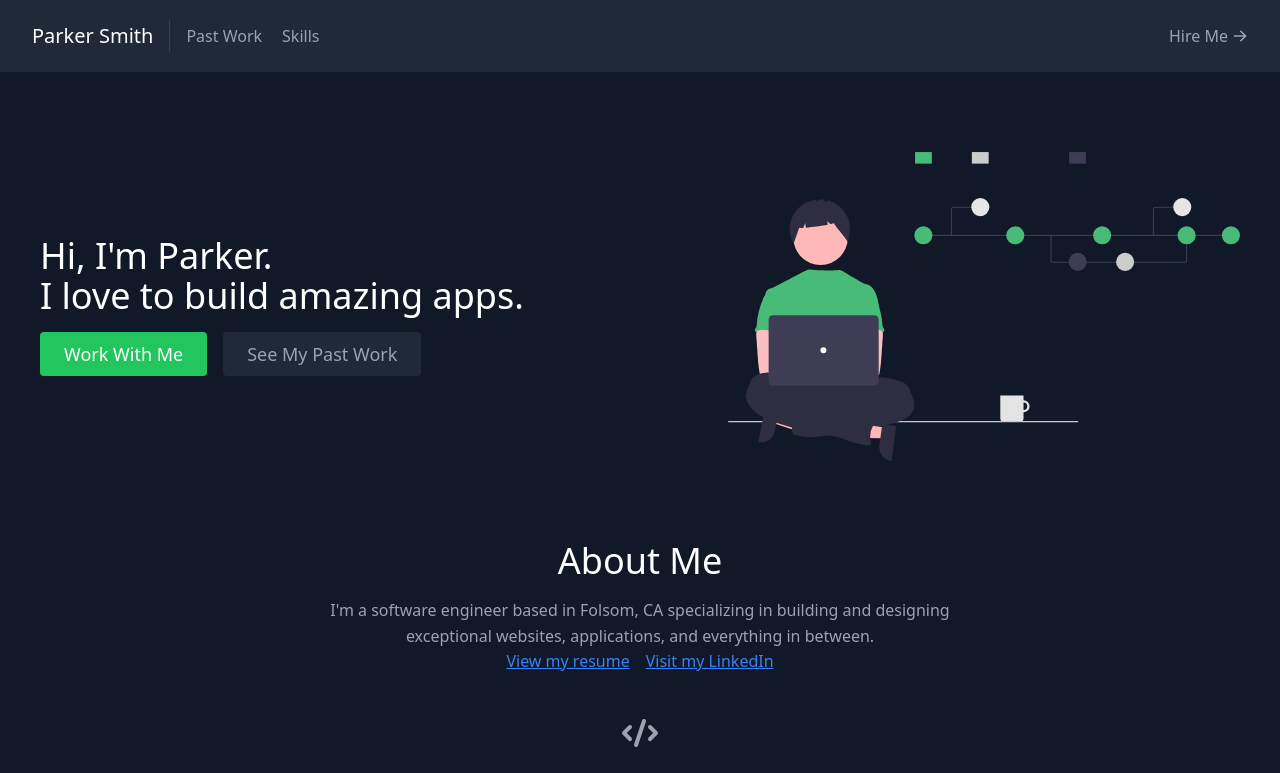
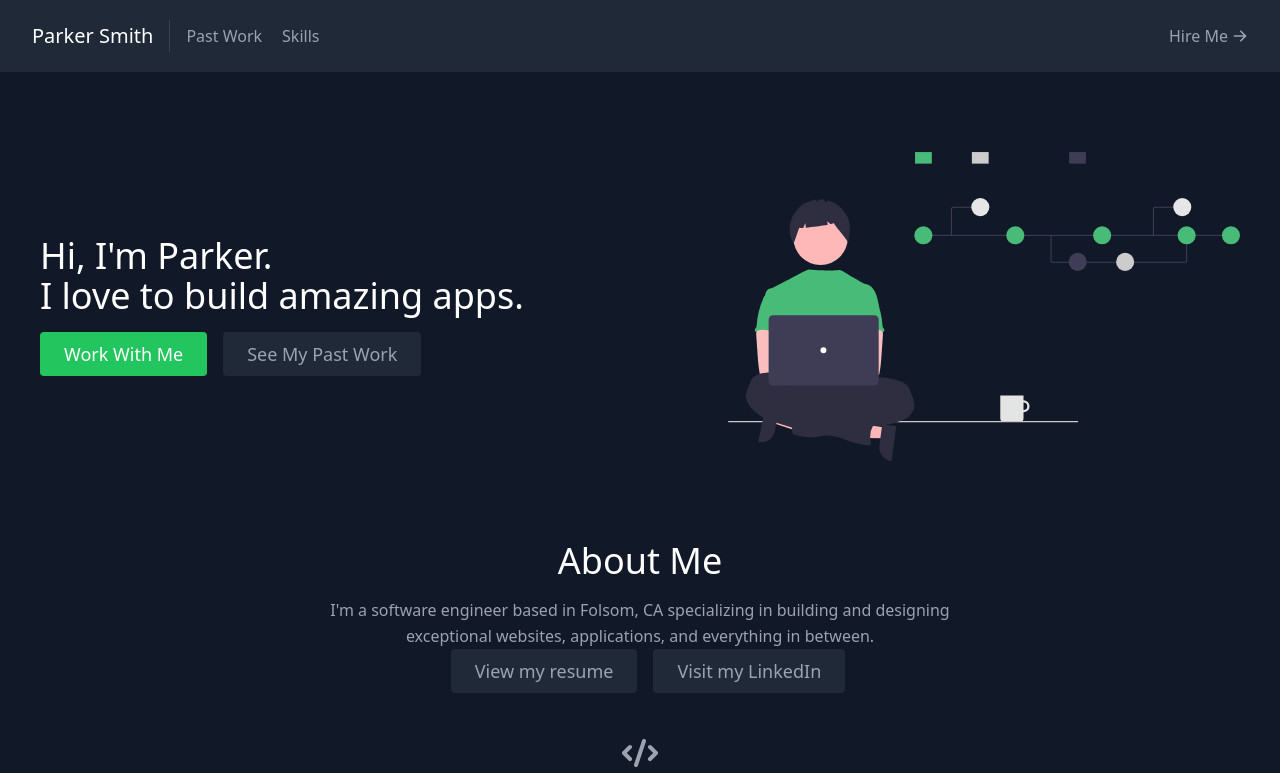
Before and after one commit to pwsmith4/my-portfolio, a React (Create React App) app: page / in a window 1280 px wide. Shown: the top 773 px of the page. Built offline with nearby package versions, Linux system fonts and the light colour scheme.

Commit message:
Update About.js

```diff
--- a/src/components/About.js
+++ b/src/components/About.js
@@ -42,10 +42,10 @@ export default function About() {
           everything in between.
         </p>
         <div className="flex justify-center space-x-4">
-        <a href="https://github.com/pwsmith4/resume/blob/1e0c8a24a87bc030457768326a5ce4719fcc3d44/Smith%20Parker%20Resume.pdf" target="_blank" rel="noopener noreferrer" className="text-blue-500 underline">
+        <a href="https://github.com/pwsmith4/resume/blob/1e0c8a24a87bc030457768326a5ce4719fcc3d44/Smith%20Parker%20Resume.pdf" target="_blank" rel="noopener noreferrer" className="ml-4 inline-flex text-gray-400 bg-gray-800 border-0 py-2 px-6 focus:outline-none hover:bg-gray-700 hover:text-white rounded text-lg">
       View my resume
     </a>
-    <a href="https://www.linkedin.com/in/parkerwsmith/" target="_blank" rel="noopener noreferrer" className="text-blue-500 underline">
+    <a href="https://www.linkedin.com/in/parkerwsmith/" target="_blank" rel="noopener noreferrer" className="ml-4 inline-flex text-gray-400 bg-gray-800 border-0 py-2 px-6 focus:outline-none hover:bg-gray-700 hover:text-white rounded text-lg">
       Visit my LinkedIn
     </a>
       </div>
```
